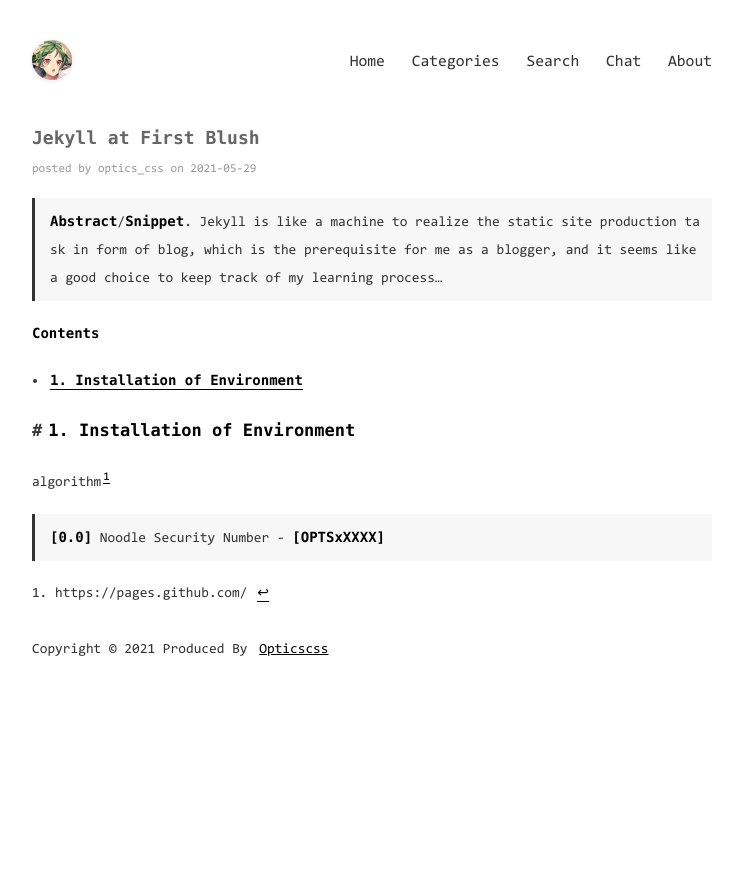
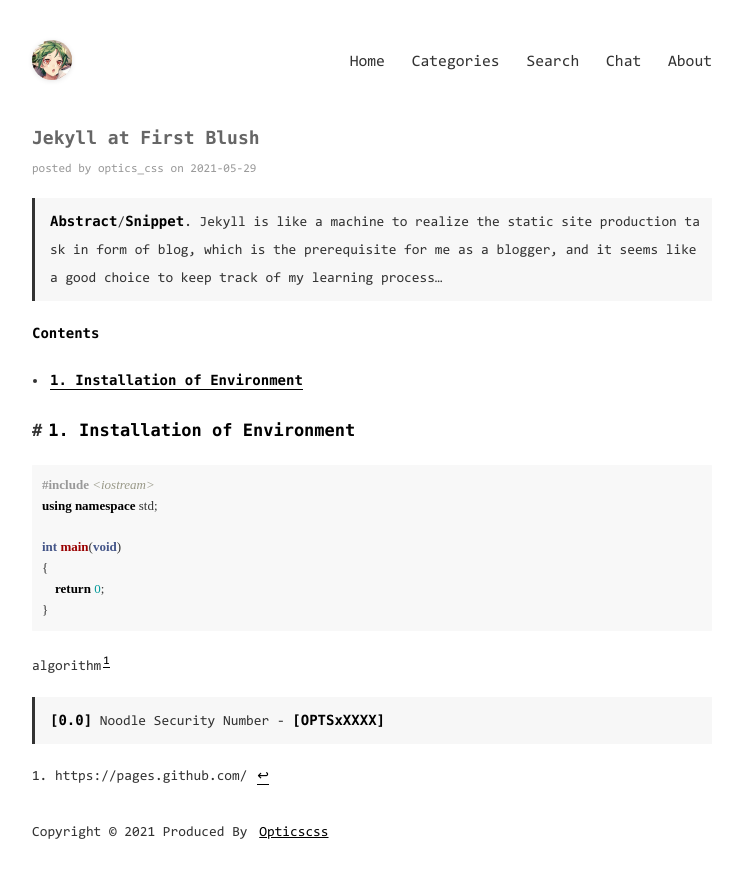
Before and after one commit to Opticcss/Opticcss.github.io, a Jekyll site: the page built from _posts/2021-05-29-Jekyll at First Blush.md, in a window 1280 px wide. Shown: the top 878 px of the page, without its empty margins (268-1009 px from the left). Built offline with Jekyll 4.4.1, drawn with Linux system fonts in a browser that asks for light colours; some web fonts are replaced; comment, search, counter and statistics services are not loaded.

Commit message:
Update 2021-05-29-Jekyll at First Blush.md

````diff
--- a/_posts/2021-05-29-Jekyll at First Blush.md
+++ b/_posts/2021-05-29-Jekyll at First Blush.md
@@ -17,6 +17,18 @@ tags: [sticky]
 
 
 
+```c++
+#include <iostream>
+using namespace std;
+
+int main(void)
+{
+    return 0;
+}
+```
+
+
+
 
 
 algorithm[^1]
````
